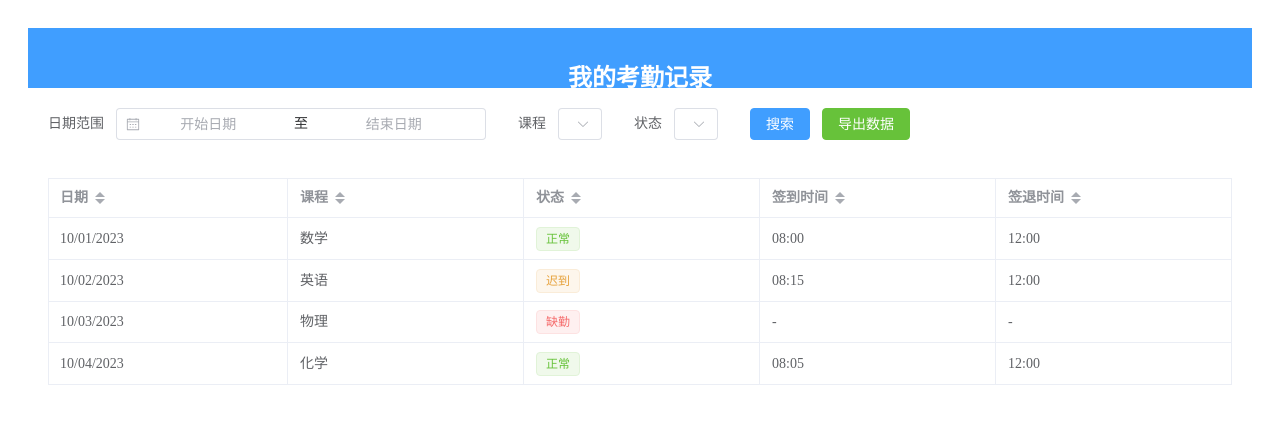
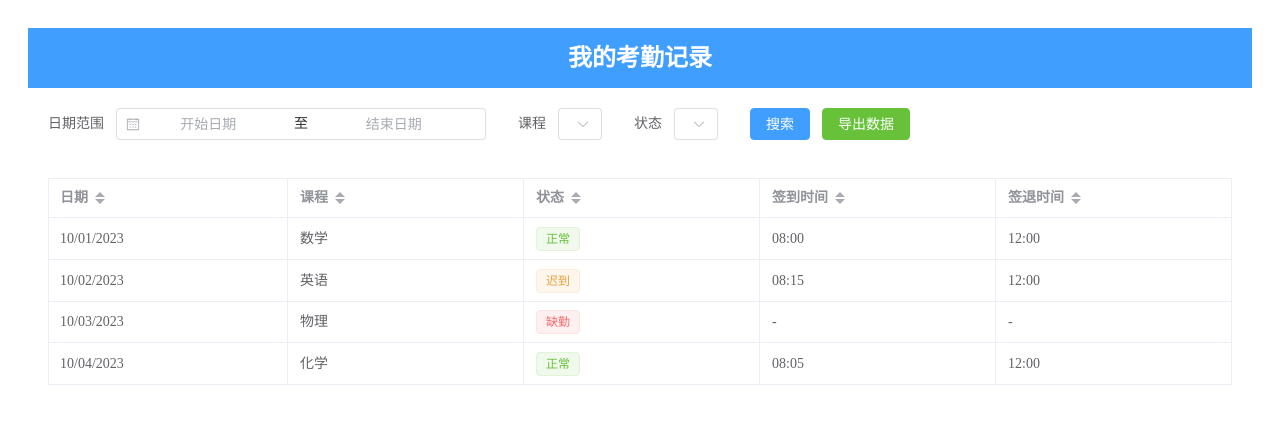
Before and after one commit to Huanswurst/Playground, a Vue app: page /student/attendance in a window 1280 px wide. Shown: the top 424 px of the page. Built offline with nearby package versions, Linux system fonts and the light colour scheme.

Commit message:
表头优化

```diff
--- a/src/views/student/StudentAttendance.vue
+++ b/src/views/student/StudentAttendance.vue
@@ -275,7 +275,7 @@ export default {
   background-color: #409eff;
   color: white;
   text-align: center;
-  line-height: 60px;
+  line-height: 20px;
 }
 
 .filter-form {
```
